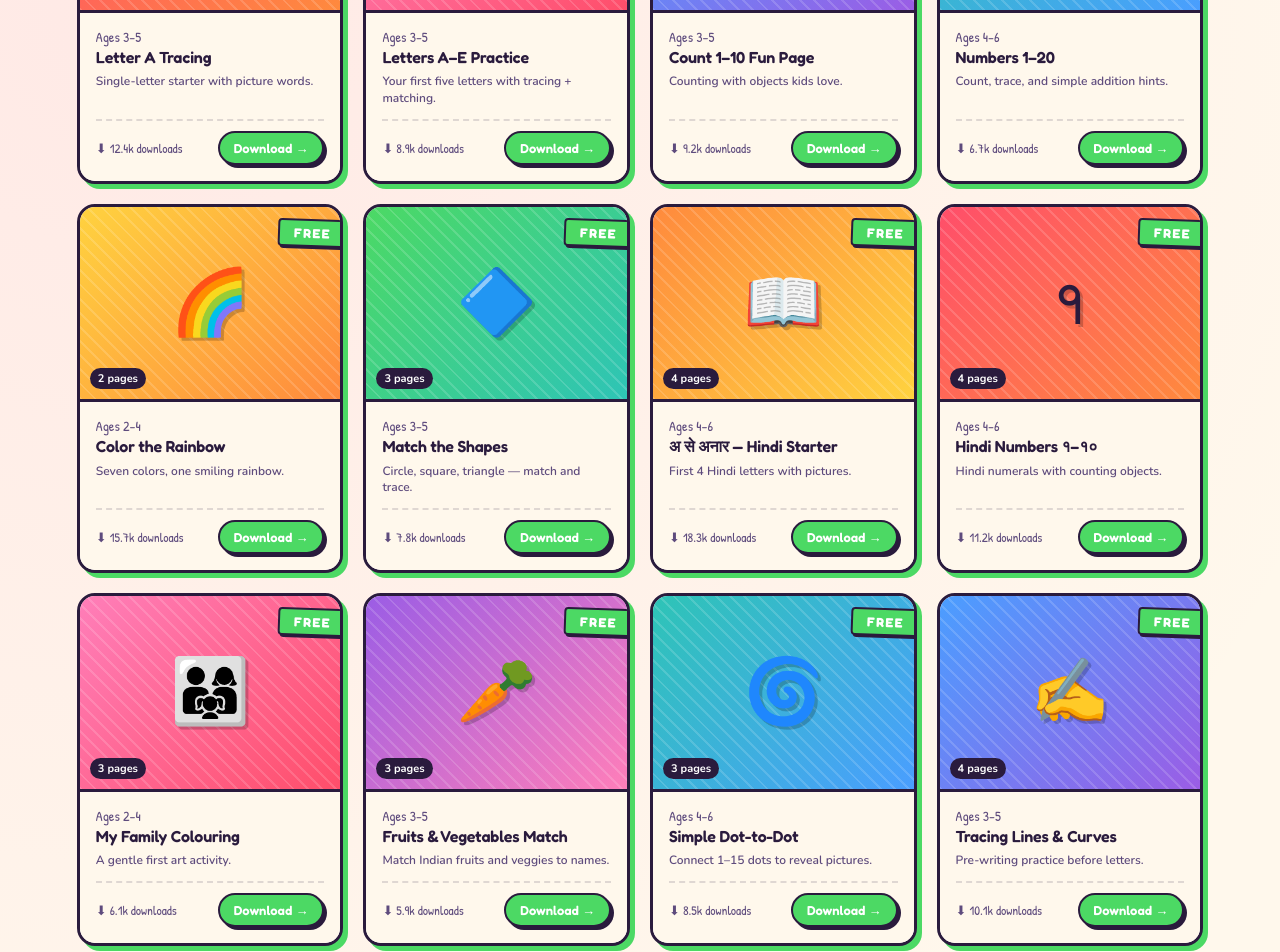
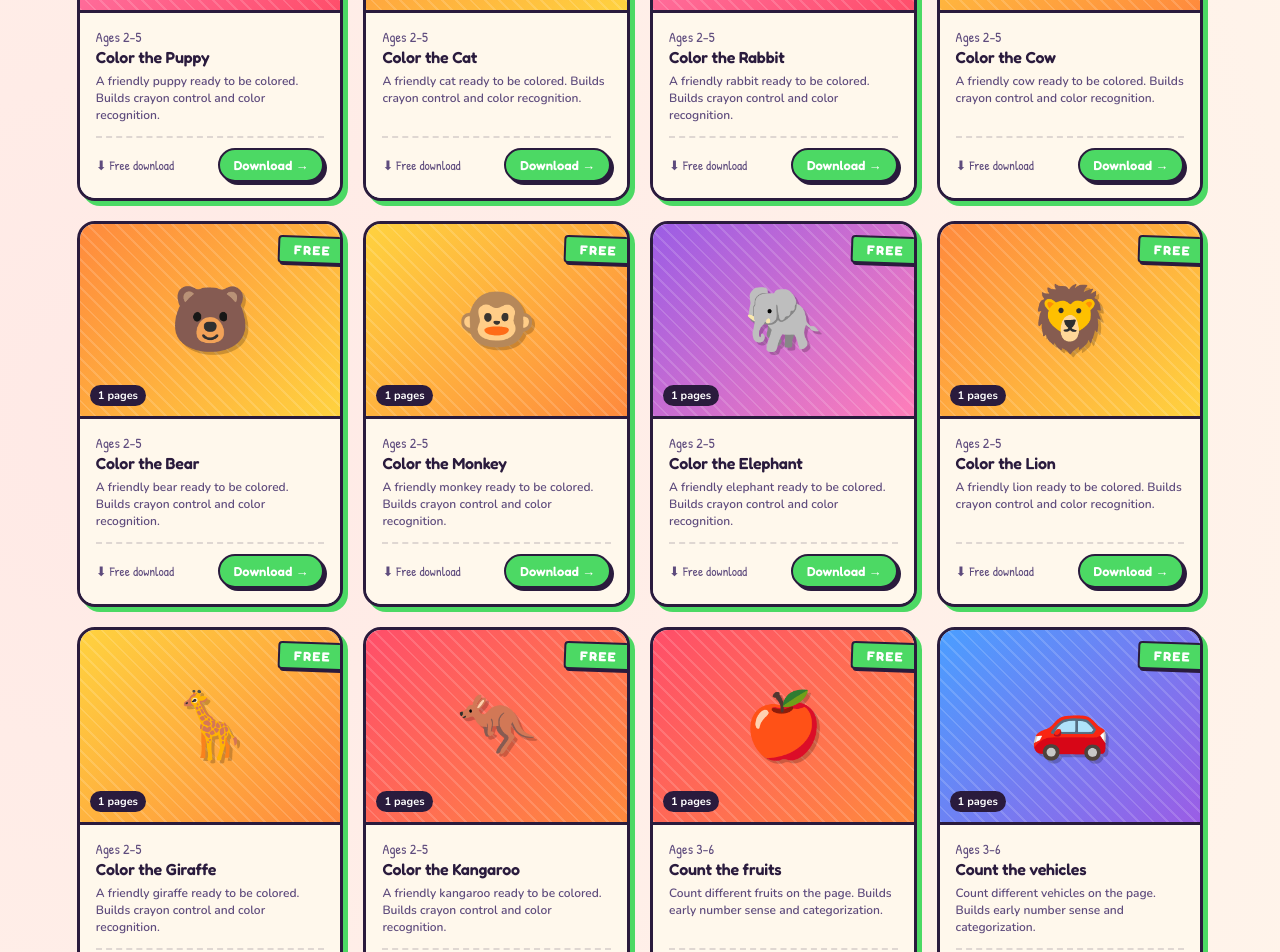
Before and after one commit to chotikiduniya21-bot/ckd, a Next.js app: page /activity-sheets in a window 1280 px wide. Shown: the part 1040-1992 px from the top of the page. Built offline with nearby package versions, Linux system fonts and the light colour scheme; no server answers.

Commit message:
launch: real activity sheets — 10 coloring (animals), 10 counting (themed), 10 number tracing

```diff
--- a/app/activity-sheets/sheetsData.ts
+++ b/app/activity-sheets/sheetsData.ts
@@ -18,42 +18,36 @@ export interface FreeSheet {
 
 // Launch set: 12 free sheets. Choti adds 10-15 new per week.
 export const freeSheets: FreeSheet[] = [
-  { id: 101, title: 'Letter A Tracing', ageRange: '3–5', pages: 4,
-    color: 'red', emoji: '✏️', description: 'Single-letter starter with picture words.',
-    downloads: '12.4k downloads', category: 'Letters' },
-  { id: 102, title: 'Letters A–E Practice', ageRange: '3–5', pages: 8,
-    color: 'pink', emoji: '📝', description: 'Your first five letters with tracing + matching.',
-    downloads: '8.9k downloads', category: 'Letters' },
-  { id: 103, title: 'Count 1–10 Fun Page', ageRange: '3–5', pages: 3,
-    color: 'blue', emoji: '🔢', description: 'Counting with objects kids love.',
-    downloads: '9.2k downloads', category: 'Numbers' },
-  { id: 104, title: 'Numbers 1–20', ageRange: '4–6', pages: 6,
-    color: 'teal', emoji: '🔟', description: 'Count, trace, and simple addition hints.',
-    downloads: '6.7k downloads', category: 'Numbers' },
-  { id: 105, title: 'Color the Rainbow', ageRange: '2–4', pages: 2,
-    color: 'yellow', emoji: '🌈', description: 'Seven colors, one smiling rainbow.',
-    downloads: '15.7k downloads', category: 'Colors & Shapes' },
-  { id: 106, title: 'Match the Shapes', ageRange: '3–5', pages: 3,
-    color: 'green', emoji: '🔷', description: 'Circle, square, triangle — match and trace.',
-    downloads: '7.8k downloads', category: 'Colors & Shapes' },
-  { id: 107, title: 'अ से अनार — Hindi Starter', ageRange: '4–6', pages: 4,
-    color: 'orange', emoji: '📖', description: 'First 4 Hindi letters with pictures.',
-    downloads: '18.3k downloads', category: 'Hindi' },
-  { id: 108, title: 'Hindi Numbers १–१०', ageRange: '4–6', pages: 4,
-    color: 'red', emoji: '१', description: 'Hindi numerals with counting objects.',
-    downloads: '11.2k downloads', category: 'Hindi' },
-  { id: 109, title: 'My Family Colouring', ageRange: '2–4', pages: 3,
-    color: 'pink', emoji: '👨‍👩‍👧', description: 'A gentle first art activity.',
-    downloads: '6.1k downloads', category: 'Life Skills' },
-  { id: 110, title: 'Fruits & Vegetables Match', ageRange: '3–5', pages: 3,
-    color: 'purple', emoji: '🥕', description: 'Match Indian fruits and veggies to names.',
-    downloads: '5.9k downloads', category: 'Life Skills' },
-  { id: 111, title: 'Simple Dot-to-Dot', ageRange: '4–6', pages: 3,
-    color: 'teal', emoji: '🌀', description: 'Connect 1–15 dots to reveal pictures.',
-    downloads: '8.5k downloads', category: 'Fine Motor' },
-  { id: 112, title: 'Tracing Lines & Curves', ageRange: '3–5', pages: 4,
-    color: 'blue', emoji: '✍️', description: 'Pre-writing practice before letters.',
-    downloads: '10.1k downloads', category: 'Fine Motor' },
+  { id: 101, title: 'Color the Puppy', ageRange: '2–5', pages: 1, color: 'pink', emoji: '🐶', description: 'A friendly puppy ready to be colored. Builds crayon control and color recognition.', downloads: 'Free download', category: 'Coloring' },
+  { id: 102, title: 'Color the Cat', ageRange: '2–5', pages: 1, color: 'orange', emoji: '🐱', description: 'A friendly cat ready to be colored. Builds crayon control and color recognition.', downloads: 'Free download', category: 'Coloring' },
+  { id: 103, title: 'Color the Rabbit', ageRange: '2–5', pages: 1, color: 'pink', emoji: '🐰', description: 'A friendly rabbit ready to be colored. Builds crayon control and color recognition.', downloads: 'Free download', category: 'Coloring' },
+  { id: 104, title: 'Color the Cow', ageRange: '2–5', pages: 1, color: 'yellow', emoji: '🐄', description: 'A friendly cow ready to be colored. Builds crayon control and color recognition.', downloads: 'Free download', category: 'Coloring' },
+  { id: 105, title: 'Color the Bear', ageRange: '2–5', pages: 1, color: 'orange', emoji: '🐻', description: 'A friendly bear ready to be colored. Builds crayon control and color recognition.', downloads: 'Free download', category: 'Coloring' },
+  { id: 106, title: 'Color the Monkey', ageRange: '2–5', pages: 1, color: 'yellow', emoji: '🐵', description: 'A friendly monkey ready to be colored. Builds crayon control and color recognition.', downloads: 'Free download', category: 'Coloring' },
+  { id: 107, title: 'Color the Elephant', ageRange: '2–5', pages: 1, color: 'purple', emoji: '🐘', description: 'A friendly elephant ready to be colored. Builds crayon control and color recognition.', downloads: 'Free download', category: 'Coloring' },
+  { id: 108, title: 'Color the Lion', ageRange: '2–5', pages: 1, color: 'orange', emoji: '🦁', description: 'A friendly lion ready to be colored. Builds crayon control and color recognition.', downloads: 'Free download', category: 'Coloring' },
+  { id: 109, title: 'Color the Giraffe', ageRange: '2–5', pages: 1, color: 'yellow', emoji: '🦒', description: 'A friendly giraffe ready to be colored. Builds crayon control and color recognition.', downloads: 'Free download', category: 'Coloring' },
+  { id: 110, title: 'Color the Kangaroo', ageRange: '2–5', pages: 1, color: 'red', emoji: '🦘', description: 'A friendly kangaroo ready to be colored. Builds crayon control and color recognition.', downloads: 'Free download', category: 'Coloring' },
+  { id: 111, title: 'Count the fruits', ageRange: '3–6', pages: 1, color: 'red', emoji: '🍎', description: 'Count different fruits on the page. Builds early number sense and categorization.', downloads: 'Free download', category: 'Counting' },
+  { id: 112, title: 'Count the vehicles', ageRange: '3–6', pages: 1, color: 'blue', emoji: '🚗', description: 'Count different vehicles on the page. Builds early number sense and categorization.', downloads: 'Free download', category: 'Counting' },
+  { id: 113, title: 'Count the toys', ageRange: '3–6', pages: 1, color: 'pink', emoji: '🧸', description: 'Count different toys on the page. Builds early number sense and categorization.', downloads: 'Free download', category: 'Counting' },
+  { id: 114, title: 'Count the shapes', ageRange: '3–6', pages: 1, color: 'teal', emoji: '🔷', description: 'Count different shapes on the page. Builds early number sense and categorization.', downloads: 'Free download', category: 'Counting' },
+  { id: 115, title: 'Count the clothes', ageRange: '3–6', pages: 1, color: 'pink', emoji: '👕', description: 'Count different clothes on the page. Builds early number sense and categorization.', downloads: 'Free download', category: 'Counting' },
+  { id: 116, title: 'Count the treats', ageRange: '3–6', pages: 1, color: 'orange', emoji: '🍪', description: 'Count different treats on the page. Builds early number sense and categorization.', downloads: 'Free download', category: 'Counting' },
+  { id: 117, title: 'Count the drinks', ageRange: '3–6', pages: 1, color: 'blue', emoji: '🥤', description: 'Count different drinks on the page. Builds early number sense and categorization.', downloads: 'Free download', category: 'Counting' },
+  { id: 118, title: 'Count the objects', ageRange: '3–6', pages: 1, color: 'purple', emoji: '📦', description: 'Count different objects on the page. Builds early number sense and categorization.', downloads: 'Free download', category: 'Counting' },
+  { id: 119, title: 'Count the animals', ageRange: '3–6', pages: 1, color: 'green', emoji: '🐾', description: 'Count different animals on the page. Builds early number sense and categorization.', downloads: 'Free download', category: 'Counting' },
+  { id: 120, title: 'Count the insects', ageRange: '3–6', pages: 1, color: 'red', emoji: '🐞', description: 'Count different insects on the page. Builds early number sense and categorization.', downloads: 'Free download', category: 'Counting' },
+  { id: 121, title: 'Trace the number 1', ageRange: '3–6', pages: 1, color: 'red', emoji: '✏️', description: 'Practice tracing the number 1. Builds pre-writing skills and number recognition.', downloads: 'Free download', category: 'Number Tracing' },
+  { id: 122, title: 'Trace the number 2', ageRange: '3–6', pages: 1, color: 'orange', emoji: '✏️', description: 'Practice tracing the number 2. Builds pre-writing skills and number recognition.', downloads: 'Free download', category: 'Number Tracing' },
+  { id: 123, title: 'Trace the number 3', ageRange: '3–6', pages: 1, color: 'yellow', emoji: '✏️', description: 'Practice tracing the number 3. Builds pre-writing skills and number recognition.', downloads: 'Free download', category: 'Number Tracing' },
+  { id: 124, title: 'Trace the number 4', ageRange: '3–6', pages: 1, color: 'green', emoji: '✏️', description: 'Practice tracing the number 4. Builds pre-writing skills and number recognition.', downloads: 'Free download', category: 'Number Tracing' },
+  { id: 125, title: 'Trace the number 5', ageRange: '3–6', pages: 1, color: 'teal', emoji: '✏️', description: 'Practice tracing the number 5. Builds pre-writing skills and number recognition.', downloads: 'Free download', category: 'Number Tracing' },
+  { id: 126, title: 'Trace the number 6', ageRange: '3–6', pages: 1, color: 'blue', emoji: '✏️', description: 'Practice tracing the number 6. Builds pre-writing skills and number recognition.', downloads: 'Free download', category: 'Number Tracing' },
+  { id: 127, title: 'Trace the number 7', ageRange: '3–6', pages: 1, color: 'purple', emoji: '✏️', description: 'Practice tracing the number 7. Builds pre-writing skills and number recognition.', downloads: 'Free download', category: 'Number Tracing' },
+  { id: 128, title: 'Trace the number 8', ageRange: '3–6', pages: 1, color: 'pink', emoji: '✏️', description: 'Practice tracing the number 8. Builds pre-writing skills and number recognition.', downloads: 'Free download', category: 'Number Tracing' },
+  { id: 129, title: 'Trace the number 9', ageRange: '3–6', pages: 1, color: 'red', emoji: '✏️', description: 'Practice tracing the number 9. Builds pre-writing skills and number recognition.', downloads: 'Free download', category: 'Number Tracing' },
+  { id: 130, title: 'Trace the number 10', ageRange: '3–6', pages: 1, color: 'orange', emoji: '✏️', description: 'Practice tracing the number 10. Builds pre-writing skills and number recognition.', downloads: 'Free download', category: 'Number Tracing' },
 ];
 
 // ==========================================================================
```
